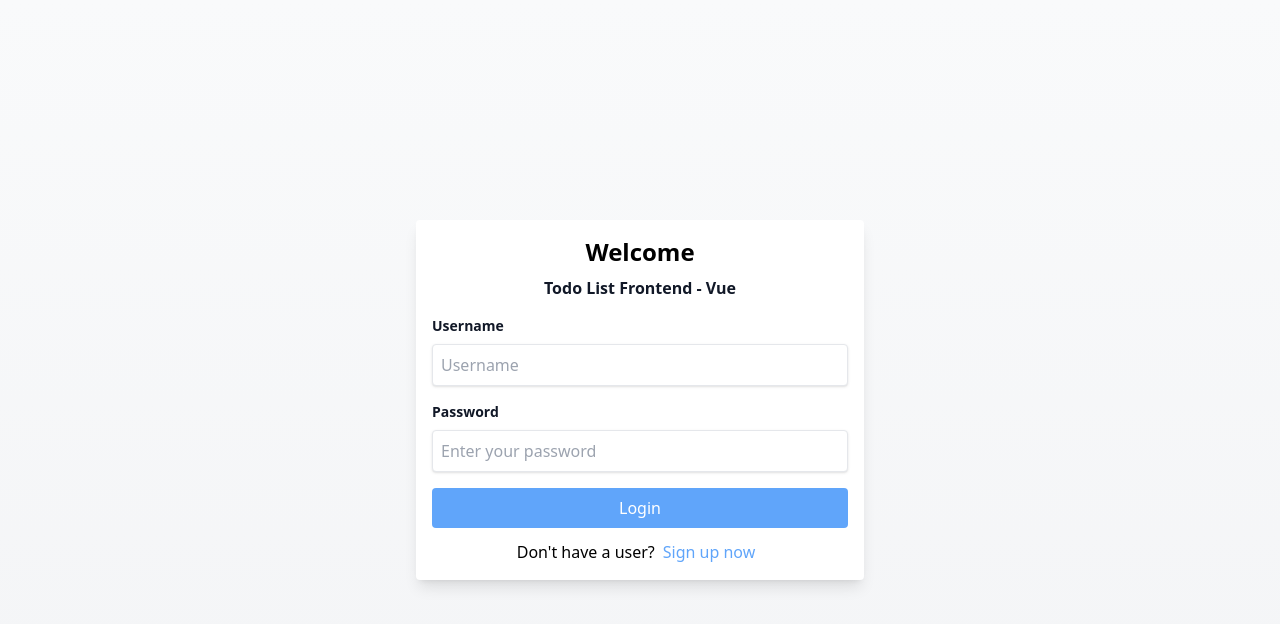
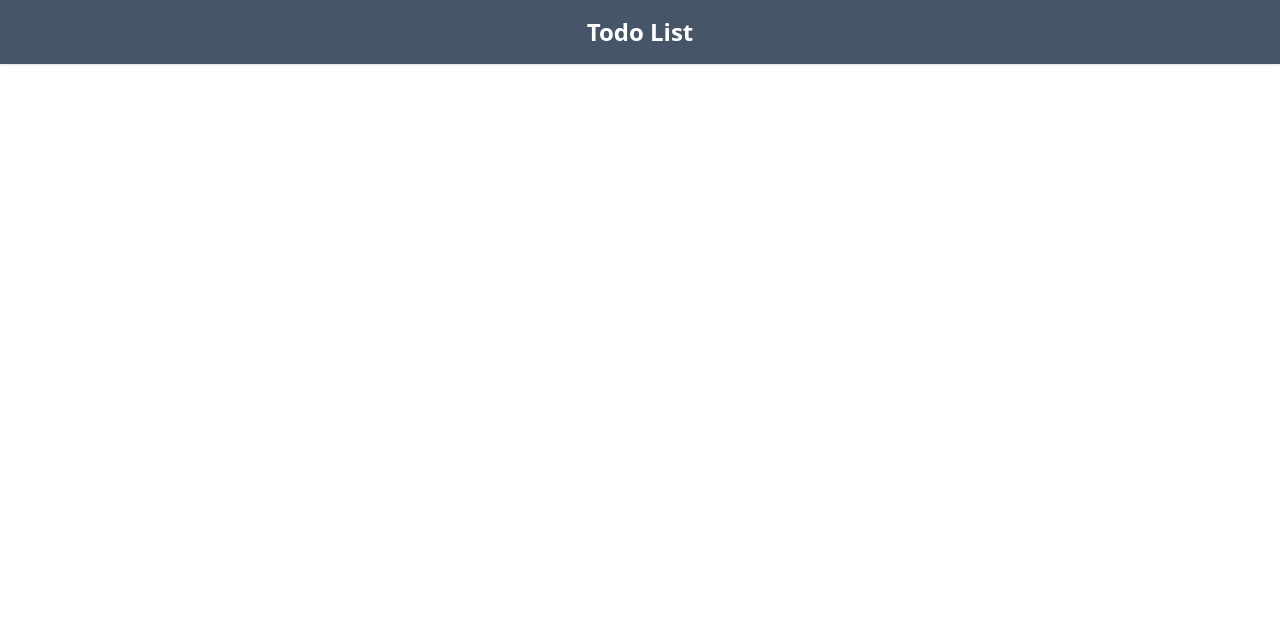
Before and after one commit to RandaeGS/todo-list, a Vue app in the folder vue-frontend/: page / in a window 1280 px wide. Shown: the top 624 px of the page. Built offline with nearby package versions, Linux system fonts and the light colour scheme.

Commit message:
init mainpage view

```diff
--- a/vue-frontend/src/App.vue
+++ b/vue-frontend/src/App.vue
@@ -1,11 +1,12 @@
 <script setup>
 import AuthView from './views/AuthPage.vue'
+import MainPage from './views/MainPage.vue'
 </script>
 
 <template>
   <div>
+    <MainPage />
 
-    <AuthView />
   </div>
 
 
--- /dev/null
+++ b/vue-frontend/src/views/MainPage.vue
@@ -0,0 +1,17 @@
+<script setup>
+
+</script>
+
+<template>
+  <div class="bg-gradient-to-b from-slate-100 to-slate-200">
+    <nav class="bg-slate-600 shadow p-4">
+      <h1 class="text-white font-bold text-center text-2xl">Todo List</h1>
+
+    </nav>
+
+    <main>
+
+    </main>
+
+  </div>
+</template>
```
